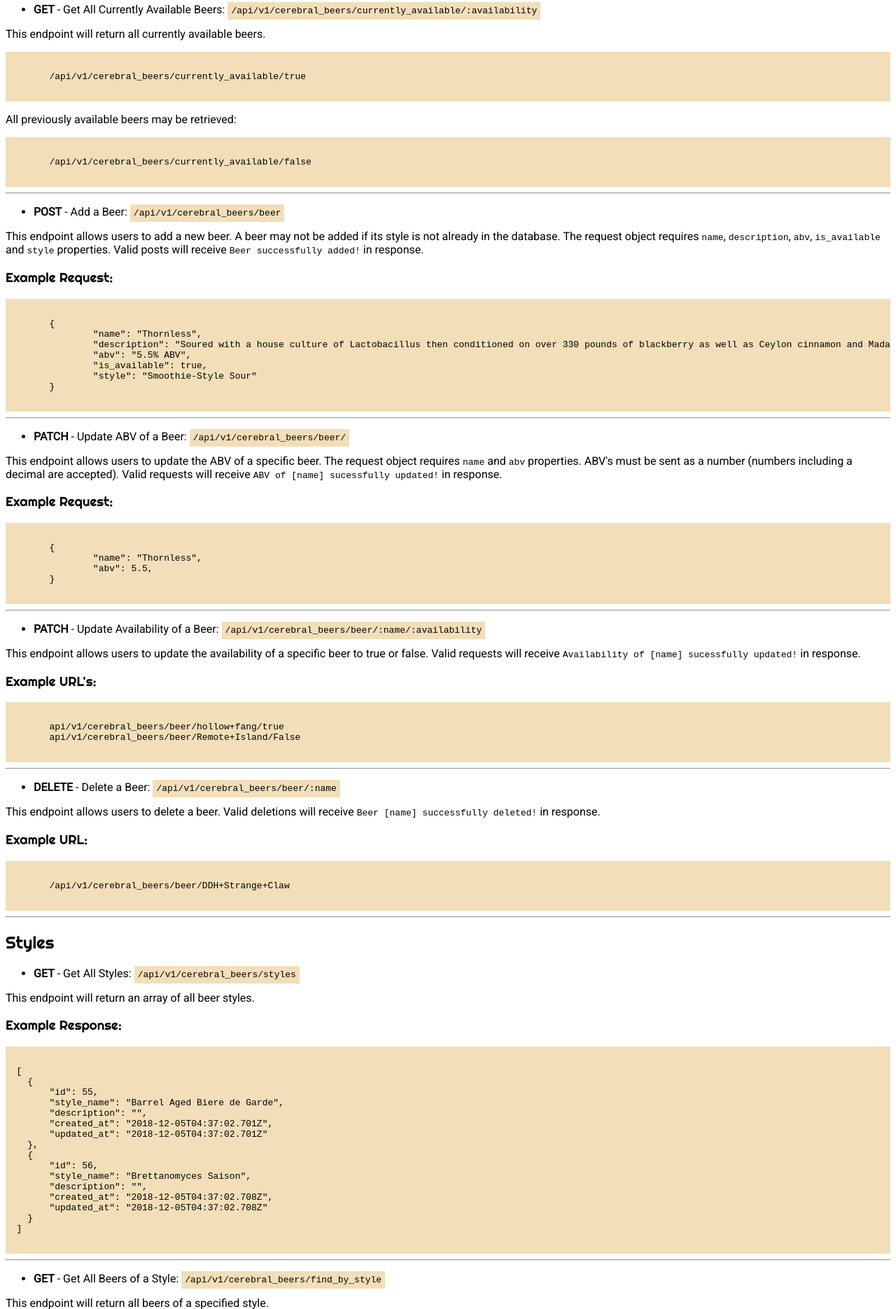
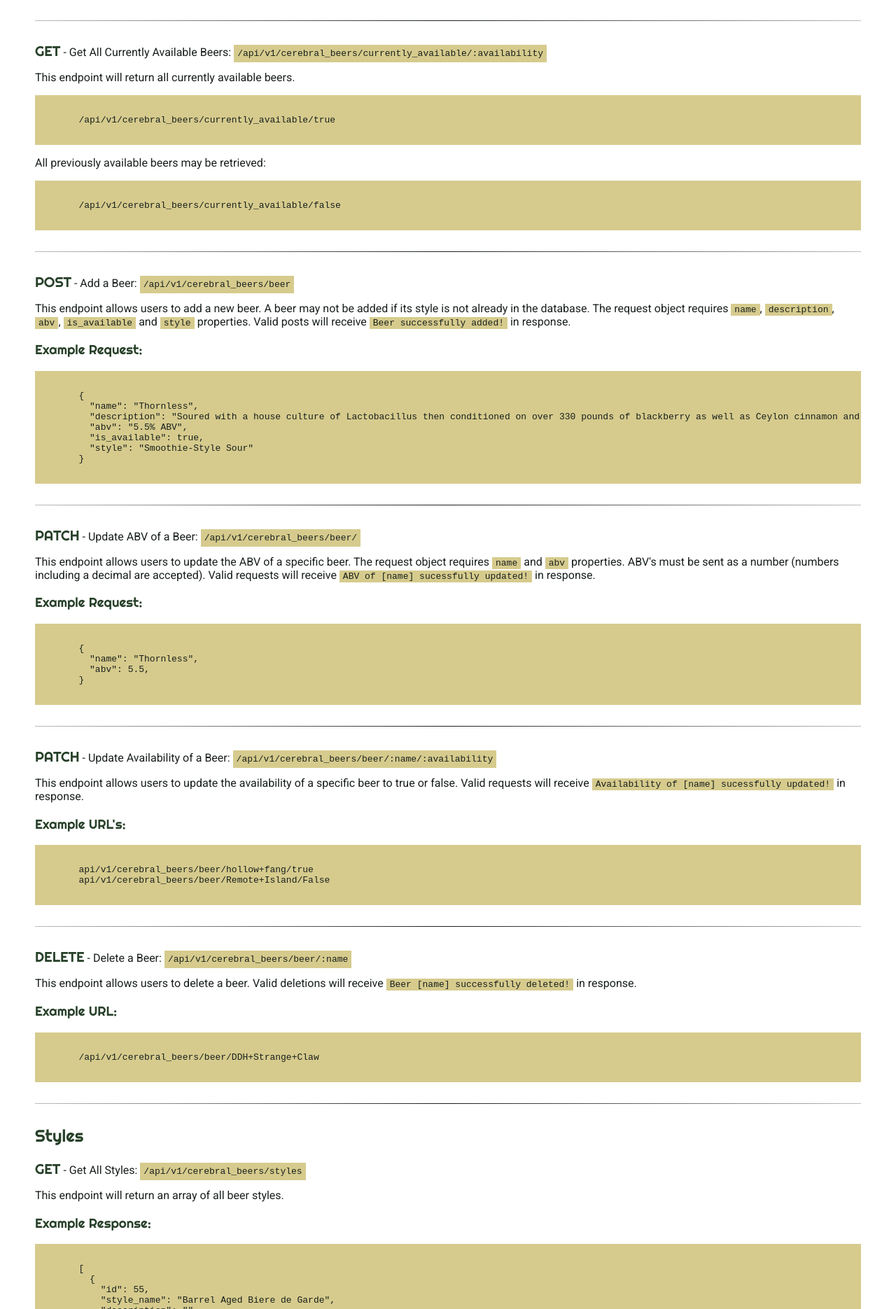
Before and after one commit to flevenson/BuildYourOwnBackend, a website: page public/index.html in a window 1280 px wide. Shown: the part 930-2800 px from the top of the page at 70% size. Drawn offline with Linux system fonts and the light colour scheme.

Commit message:
Add css styling and refactor unused classes

```diff
--- a/public/index.html
+++ b/public/index.html
@@ -2,46 +2,39 @@
 <html>
 	<head>
 		<title>Cerebral Beers API Documentation</title>
+    <link rel="shortcut icon" href="../images/cerebral-favicon-lg.png">
 		<link rel="stylesheet" type="text/css" href="./styles.css" />
 		<link href="https://fonts.googleapis.com/css?family=Righteous|Roboto" rel="stylesheet">
 		<meta name="viewport" content="width=device-width, initial-scale=1.0">
 	</head>
 	<body>
-		<banner class="main-header">
+		<banner>
 			<img alt="Cerebral Brewing logo" src="../images/cerebral-logo.png">
 		</banner>
-
-		<article class="table-of-contents">
-			<h2 class="category-header">Table of Contents</h2>
-			<ul class="contents">
-				<li class="contents-entry">
+		<article>
+			<h2>Table of Contents</h2>
+			<ul>
+				<li>
 					<a href="#beers-section">Beers
 					</a>
 				</li>
-				<li class="contents-entry">
+				<li>
 					<a href="#styles-section">Styles
 					</a>
 				</li>
 			</ul>
 		</article>
-
-		<hr class="section-break"/>
-
-		<article class="beers" id="beers-section">
-			<h2 class="category-header">Beers</h2>
-
-			<ul class="fetch-method">
-				<li class="method-entry">
+		<hr />
+		<article id="beers-section">
+			<h2>Beers</h2>
+			<p>
 				<strong>GET</strong> - Get All Beers:
 				<code class="inline code">/api/v1/cerebral_beers/beer</code>
-				</li>
-			</ul>
-
-			<p class="instructions">
+			</p>
+			<p>
 				This endpoint will return an array of all Cerebral beers, current and passed.
 			</p>
-
-			<h3 class="example">Example Response</h3>
+			<h3>Example Response</h3>
 			<section class="block code">
 				<pre><code>
 	[
@@ -68,48 +61,34 @@
 	]
 				</code></pre>
 			</section>
-			<hr class="section-break"/>
-
-			<ul class="fetch-method">
-				<li class="method-entry">
+			<hr />
+			<p>
 				<strong>GET</strong> - Get All Currently Available Beers:
 				<code class="inline code">/api/v1/cerebral_beers/currently_available/:availability</code>
-				</li>
-			</ul>
-
-			<p class="instructions">
+			</p>
+			<p>
 				This endpoint will return all currently available beers.
 			</p>
-
 			<section class="block code">
 				<pre><code>
 	/api/v1/cerebral_beers/currently_available/true
 				</code></pre>
 			</section>
-
-			<p class="instructions">All previously available beers may be retrieved:</p>
-
+			<p>All previously available beers may be retrieved:</p>
 			<section class="block code">
 				<pre><code>
 	/api/v1/cerebral_beers/currently_available/false
 				</code></pre>
 			</section>
-
-			<hr class="section-break"/>
-
-			<ul class="fetch-method">
-				<li class="method-entry">
+			<hr />
+			<p>
 				<strong>POST</strong> - Add a Beer:
 				<code class="inline code">/api/v1/cerebral_beers/beer</code>
-				</li>
-			</ul>
-
-			<p class="instructions">
-				This endpoint allows users to add a new beer. A beer may not be added if its style is not already in the database. The request object requires <code>name</code>, <code>description</code>, <code>abv</code>, <code>is_available</code> and <code>style</code> properties. Valid posts will receive <code>Beer successfully added!</code> in response.
 			</p>
-
-			<h3 class="example">Example Request:</h3>
-
+			<p>
+				This endpoint allows users to add a new beer. A beer may not be added if its style is not already in the database. The request object requires <code class="code">name</code>, <code class="code">description</code>, <code class="code">abv</code>, <code class="code">is_available</code> and <code class="code">style</code> properties. Valid posts will receive <code class="code">Beer successfully added!</code> in response.
+			</p>
+			<h3>Example Request:</h3>
 			<section class="block code">
 				<pre><code>
 	{
@@ -121,22 +100,15 @@
 	}
 				</code></pre>
 			</section>
-
-			<hr class="section-break"/>
-
-			<ul class="fetch-method">
-				<li class="method-entry">
+			<hr />
+			<p>
 				<strong>PATCH</strong> - Update ABV of a Beer:
 				<code class="inline code">/api/v1/cerebral_beers/beer/</code>
-				</li>
-			</ul>
-
-			<p class="instructions">
-				This endpoint allows users to update the ABV of a specific beer. The request object requires <code>name</code> and <code>abv</code> properties. ABV's must be sent as a number (numbers including a decimal are accepted). Valid requests will receive <code>ABV of [name] sucessfully updated!</code> in response.
 			</p>
-
-			<h3 class="example">Example Request:</h3>
-
+			<p>
+				This endpoint allows users to update the ABV of a specific beer. The request object requires <code class="code">name</code> and <code class="code">abv</code> properties. ABV's must be sent as a number (numbers including a decimal are accepted). Valid requests will receive <code class="code">ABV of [name] sucessfully updated!</code> in response.
+			</p>
+			<h3>Example Request:</h3>
 			<section class="block code">
 				<pre><code>
 	{
@@ -145,69 +117,47 @@
 	}
 				</code></pre>
 			</section>
-
-			<hr class="section-break"/>
-
-			<ul class="fetch-method">
-				<li class="method-entry">
+			<hr />
+			<p>
 				<strong>PATCH</strong> - Update Availability of a Beer:
 				<code class="inline code">/api/v1/cerebral_beers/beer/:name/:availability</code>
-				</li>
-			</ul>
-
-			<p class="instructions">
-				This endpoint allows users to update the availability of a specific beer to true or false. Valid requests will receive <code>Availability of [name] sucessfully updated!</code> in response.
 			</p>
-
-			<h3 class="example">Example URL's:</h3>
-
+			<p>
+				This endpoint allows users to update the availability of a specific beer to true or false. Valid requests will receive <code class="code">Availability of [name] sucessfully updated!</code> in response.
+			</p>
+			<h3>Example URL's:</h3>
 			<section class="block code">
 				<pre><code>
 	api/v1/cerebral_beers/beer/hollow+fang/true
 	api/v1/cerebral_beers/beer/Remote+Island/False
 				</code></pre>
 			</section>
-
-			<hr class="section-break"/>
-
-			<ul class="fetch-method">
-				<li class="method-entry">
+			<hr />
+			<p>
 				<strong>DELETE</strong> - Delete a Beer:
 				<code class="inline code">/api/v1/cerebral_beers/beer/:name</code>
-				</li>
-			</ul>
-
-			<p class="instructions">
-				This endpoint allows users to delete a beer. Valid deletions will receive <code>Beer [name] successfully deleted!</code> in response.
 			</p>
-
-			<h3 class="example">Example URL:</h3>
-
+			<p>
+				This endpoint allows users to delete a beer. Valid deletions will receive <code class="code">Beer [name] successfully deleted!</code> in response.
+			</p>
+			<h3>Example URL:</h3>
 			<section class="block code">
 				<pre><code>
 	/api/v1/cerebral_beers/beer/DDH+Strange+Claw
 				</code></pre>
 			</section>
 		</article>
-
-		<hr class="section-break"/>
-
-		<article class="styles" id="styles-section">
-			<h2 class="category-header">Styles</h2>
-
-			<ul class="fetch-method">
-				<li class="method-entry">
+		<hr />
+		<article id="styles-section">
+			<h2>Styles</h2>
+			<p>
 				<strong>GET</strong> - Get All Styles:
 				<code class="inline code">/api/v1/cerebral_beers/styles</code>
-				</li>
-			</ul>
-
-			<p class="instructions">
+			</p>
+			<p>
 				This endpoint will return an array of all beer styles.
 			</p>
-
-			<h3 class="example">Example Response:</h3>
-
+			<h3>Example Response:</h3>
 			<section class="block code">
 				<pre><code>
 	[
@@ -228,43 +178,29 @@
 	]
 				</code></pre>
 			</section>
-
-			<hr class="section-break"/>
-
-			<ul class="fetch-method">
-				<li class="method-entry">
+			<hr />
+			<p>
 				<strong>GET</strong> - Get All Beers of a Style:
 				<code class="inline code">/api/v1/cerebral_beers/find_by_style</code>
-				</li>
-			</ul>
-
-			<p class="instructions">
+			</p>
+			<p>
 				This endpoint will return all beers of a specified style.
 			</p>
-
-			<h3 class="example">Example URL:</h3>
-
+			<h3>Example URL:</h3>
 			<section class="block code">
 				<pre><code>
 	/api/v1/cerebral_beers/find_by_style?style_name=India+Pale+Ale
 				</code></pre>
 			</section>
-
-			<hr class="section-break"/>
-
-			<ul class="fetch-method">
-				<li class="method-entry">
+			<hr />
+			<p>
 				<strong>POST</strong> - Add a Style:
 				<code class="inline code">/api/v1/cerebral_beers/styles</code>
-				</li>
-			</ul>
-
-			<p class="instructions">
-				This endpoint allows users to create a new beer style. The request object requires <code>description</code> and <code>style_name</code> properties. Valid posts will receive <code>Beer Style successfully added!</code> in response.
 			</p>
-
-			<h3 class="example">Example Request:</h3>
-
+			<p>
+				This endpoint allows users to create a new beer style. The request object requires <code class="code">description</code> and <code class="code">style_name</code> properties. Valid posts will receive <code class="code">Beer Style successfully added!</code> in response.
+			</p>
+			<h3>Example Request:</h3>
 			<section class="block code">
 				<pre><code>
 	{
@@ -273,26 +209,18 @@
 	}
 				</code></pre>
 			</section>
-
-			<hr class="section-break"/>
-
-			<ul class="fetch-method">
-				<li class="method-entry">
+			<hr />
+			<p>
 				<strong>DELETE</strong> - Delete a Style:
 				<code class="inline code">/api/v1/cerebral_beers/styles/:name</code>
-				</li>
-			</ul>
-
-			<p class="instructions">
-				This endpoint allows users to delete a beer style. Valid deletions will receive <code>Style [name] successfully deleted!</code> in response.
 			</p>
-
-			<p class="instructions">
-				A beer style may not be deleted if there is a beer in the database under that style. These requests will be met with a 405 error and <code>You're most likely trying to delete a style that has beers attached to it. Please remove those beers first!</code> in response.
+			<p>
+				This endpoint allows users to delete a beer style. Valid deletions will receive <code class="code">Style [name] successfully deleted!</code> in response.
 			</p>
-
-			<h3 class="example">Example URL:</h3>
-
+			<p>
+				A beer style may not be deleted if there is a beer in the database under that style. These requests will be met with a 405 error and <code class="code">You're most likely trying to delete a style that has beers attached to it. Please remove those beers first!</code> in response.
+			</p>
+			<h3>Example URL:</h3>
 			<section class="block code">
 				<pre><code>
 	/api/v1/cerebral_beers/styles/India+Pale+Ale
--- a/public/styles.css
+++ b/public/styles.css
@@ -1,17 +1,62 @@
+:root {
+  --ivy: #181F1C;
+  --hunter: #274029;
+  --moss: #315C2B;
+  --leaf: #60712F;
+  --hops: #BBAC57;
+  --light-hops: #D6CB8D;
+}
+
+* {
+  box-sizing: border-box;
+}
+
+a {
+  color: var(--moss);
+}
+
+a:hover {
+  color: var(--leaf);
+}
+
 h1,
 h2,
 h3,
-h4 {
+strong {
 	font-family: "Righteous", cursive;
 	font-weight: normal;
+  color: var(--hunter);
+}
+
+strong {
+  font-size: 1.25rem;
+}
+
+hr {
+  border: 0;
+  height: 1px;
+  background: var(--ivy);
+  background-image: linear-gradient(to right, #BABCBA, #181F1C, #BABCBA);
+  margin: 30px 0;
+}
+
+body,
+li {
+  color: var(--ivy);
 }
 
 body {
+  margin: 0 auto;
+  padding: 0 50px 50px;
 	font-family: "Roboto", sans-serif;
 }
 
+code {
+  padding: 1px 5px;
+}
+
 .code {
-	background-color: #F2DEB8;
+	background-color: var(--light-hops);
 }
 
 .inline {
@@ -19,53 +64,6 @@ body {
 }
 
 .block {
+  padding: 0;
 	overflow: scroll;
 }
-
-.main-header {
-
-}
-
-.table-of-contents {
-
-}
-
-.contents {
-
-}
-
-.contents-entry {
-
-}
-
-.category-header {
-
-}
-
-.example {
-
-}
-
-.section-break {
-
-}
-
-.beers {
-
-}
-
-.instructions {
-
-}
-
-.fetch-method {
-
-}
-
-.method-entry {
-
-}
-
-.styles {
-
-}
```
Also changed, not shown: images/cerebral-favicon-lg.png (added), images/cerebral-favicon-sm.png (added). Lines whose indentation alone changed are shown as unchanged.
